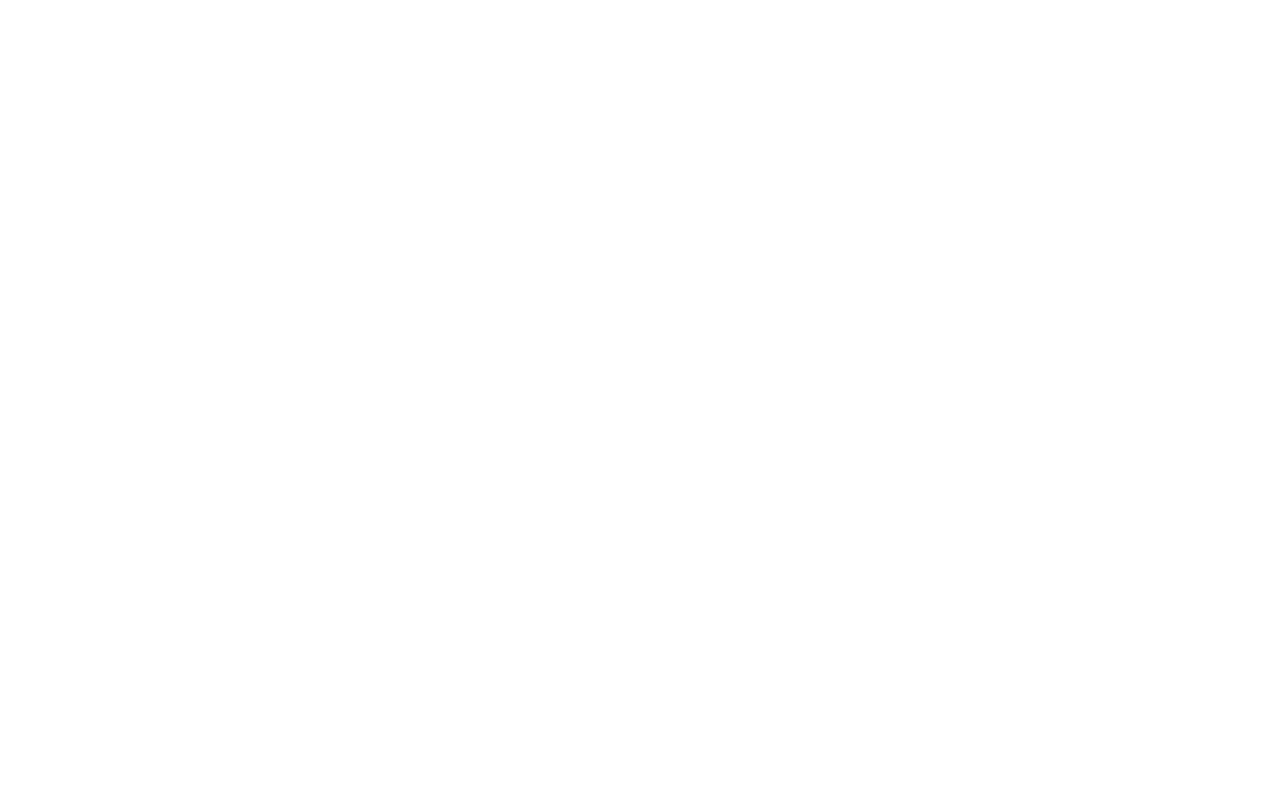
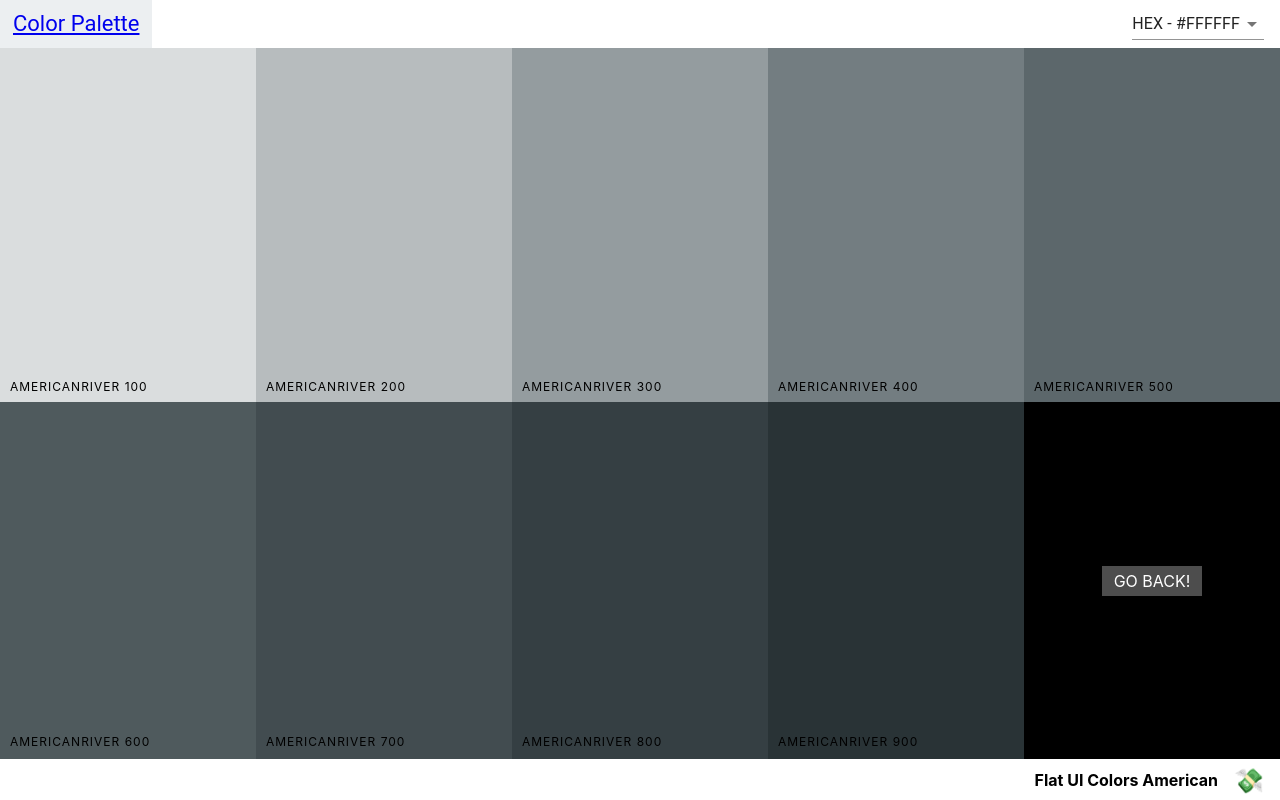
Before and after one commit to aprilaquino/colorpalette, a React (Create React App) app: page /palette/flat-ui-colors-american/americanriver in a window 1280 px wide. Built offline with nearby package versions, Linux system fonts and the light colour scheme.

Commit message:
added SingleColorPalette and styled, also added go back button

```diff
--- a/src/App.js
+++ b/src/App.js
@@ -2,6 +2,7 @@
 import {Route, Switch} from "react-router-dom";
 import Palette from './Palette';
 import PaletteList from './PaletteList';
+import SingleColorPalette from './SingleColorPalette';
 import seedColors from "./seedColors";
 import {generatePalette} from './colorHelpers'
 
@@ -21,15 +22,25 @@
 			  render={(routeProps)=> <PaletteList
 				palettes={seedColors} {...routeProps}
 			/> }/>
-		  <Route exact
-			  path ="/palette/:id"
+		  <Route
+			  exact path ="/palette/:id"
 			  render={routeProps => (
 				  <Palette
 					palette = {generatePalette(this.findPalette(routeProps.match.params.id)
-					)}
-				/>
-			)}
-		/>
+						)}
+					/>
+				)}
+			/>
+		  <Route
+			  exact path="/palette/:paletteId/:colorId"
+			  render={routeProps => (
+				  <SingleColorPalette
+					colorId={routeProps.match.params.colorId}
+					palette = {generatePalette(this.findPalette(routeProps.match.params.paletteId)
+						)}
+					/>
+				)}
+			/>
 	  </Switch>
     // <div className="App">
     //   <Palette palette={generatePalette(seedColors[4])}/>
--- a/src/ColorBox.css
+++ b/src/ColorBox.css
@@ -8,7 +8,16 @@
 	margin-bottom: -5.5px;
 }
 
-.copy-button{
+.SingleColorPalette .ColorBox{
+	height: 50%;
+}
+
+.ColorBox.go-back{
+	background-color: black;
+}
+
+.copy-button,
+.back-button {
 	width: 100px;
 	height: 30px;
 	position: absolute;
@@ -25,6 +34,10 @@
 	color: white;
 	text-transform: uppercase;
 	border: none;
+	text-decoration:none;
+}
+
+.copy-button{
 	opacity: 0;
 }
 
--- a/src/ColorBox.js
+++ b/src/ColorBox.js
@@ -1,5 +1,6 @@
 import React, {Component} from 'react';
-import "./ColorBox.css"
+import "./ColorBox.css";
+import {Link} from  "react-router-dom";
 import {CopyToClipboard} from "react-copy-to-clipboard";
 
 export default class ColorBox extends Component{
@@ -15,7 +16,7 @@
 		});
 	}
 	render(){
-		const {name, background} = this.props;
+		const {name, background, paletteId, id, showLink} = this.props;
 		const {copied} = this.state;
 		return (
 			<CopyToClipboard text={background} onCopy={this.changeCopyState}>
@@ -31,7 +32,12 @@
 						</div>
 						<button className="copy-button">Copy</button>
 					</div>
-					<span className="see-more">More</span>
+
+					{showLink && (
+					<Link to={`/palette/${paletteId}/${id}`} onClick={e => e.stopPropagation()}>
+						<span className="see-more">More</span>
+					</Link>
+					)}
 				</div>
 			</CopyToClipboard>
 		);
--- a/src/Navbar.js
+++ b/src/Navbar.js
@@ -28,7 +28,7 @@
 	}
 
 	render(){
-		const {level, changeLevel} = this.props;
+		const {level, changeLevel, showAllColors} = this.props;
 		const {format} = this.state;
 		return (
 			<header className="Navbar">
@@ -36,9 +36,10 @@
 					<Link to="/">Color Palette</Link>
 				</div>
 
+				{showAllColors && (
 					<div className="slider-container">
 						<span>Level : {level} </span>
-				</div>
+
 
 					<div className="slider">
 						<Slider
@@ -49,6 +50,8 @@
 							onAfterChange={changeLevel}
 							/>
 						</div>
+					</div>
+				)}
 				<div className="select-container">
 					<Select value={format} onChange={this.handleFormatChange}>
 						<MenuItem value="hex">HEX - #FFFFFF</MenuItem>
--- a/src/Palette.js
+++ b/src/Palette.js
@@ -1,7 +1,8 @@
 import React, {Component} from 'react';
 import ColorBox from './ColorBox';
-import Navbar from './Navbar'
+import Navbar from './Navbar';
 import "./Palette.css";
+import PaletteFooter from './PaletteFooter';
 
 
 export default class Palette extends Component{
@@ -20,10 +21,17 @@
 		this.setState({format: val})
 	}
 	render(){
-		const {colors, paletteName, emoji} = this.props.palette;
+		const {colors, paletteName, emoji, id} = this.props.palette;
 		const {level, format} =this.state;
 		const colorBoxes = colors[level].map(color => (
-			<ColorBox background={color[format]} name={color.name} key={color.id} />
+			<ColorBox
+				background={color[format]}
+				name={color.name}
+				key={color.id}
+				id={color.id}
+				paletteId={id}
+				showLink={true}
+			/>
 		));
 		return(
 			<div className="Palette">
@@ -31,14 +39,12 @@
 					level={level}
 					changeLevel={this.changeLevel}
 					handleChange={this.changeFormat}
+					showAllColors={true}
 					/>
 				<div className="Palette-colors">
 					{colorBoxes}
 				</div>
-				<footer className="Palette-footer">
-				{paletteName}
-					<span className="emoji">{emoji}</span>
-				</footer>
+				<PaletteFooter paletteName={paletteName} emoji={emoji}/>
 			</div>
 		)
 	}
--- /dev/null
+++ b/src/PaletteFooter.js
@@ -0,0 +1,14 @@
+import React, {Componet} from 'react';
+
+function PaletteFooter(props){
+	const {paletteName, emoji} = props;
+	return(
+
+		<footer className="Palette-footer">
+			{paletteName}
+				<span className="emoji">{emoji}</span>
+		</footer>
+	)
+}
+
+export default PaletteFooter;
--- /dev/null
+++ b/src/SingleColorPalette.js
@@ -0,0 +1,56 @@
+import React, {Component} from "react";
+import ColorBox from './ColorBox';
+import Navbar from './Navbar';
+import {Link} from "react-router-dom";
+import PaletteFooter from './PaletteFooter';
+
+export default class SingleColorPalette extends Component{
+	constructor(props){
+		super(props);
+		this._shades = this.gatherShades(this.props.palette, this.props.colorId);
+		this.state = {format: "hex"};
+		this.changeFormat = this.changeFormat.bind(this);
+	}
+
+	gatherShades(palette, colorToFilterBy){
+		let shades = []
+		let allColors = palette.colors;
+		for(let key in allColors){
+			shades = shades.concat(
+				allColors[key].filter(color => color.id === colorToFilterBy));
+		}
+		return shades.slice(1);
+	}
+
+	changeFormat(val){
+		this.setState({format: val})
+	}
+
+	render(){
+		const {format} = this.state;
+		const {paletteName, emoji, id} = this.props.palette;
+		const colorBoxes = this._shades.map(color => (
+			<ColorBox
+				key={color.name}
+				name={color.name}
+				background={color[format]}
+				showLink={false}
+			/>
+		));
+		return (
+			<div className="SingleColorPalette Palette">
+				<Navbar
+					handleChange={this.changeFormat}
+					showAllColors={false}
+				/>
+				<div className="Palette-colors">
+					{colorBoxes}
+					<div className="go-back ColorBox">
+						<Link to={`/palette/${id}`} className="back-button">Go BACK!</Link>
+					</div>
+				</div>
+				<PaletteFooter paletteName={paletteName} emoji={emoji} />
+			</div>
+		)
+	}
+}
```
Lines whose indentation alone changed are shown as unchanged.
